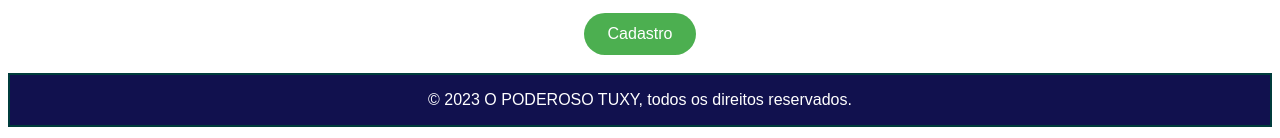
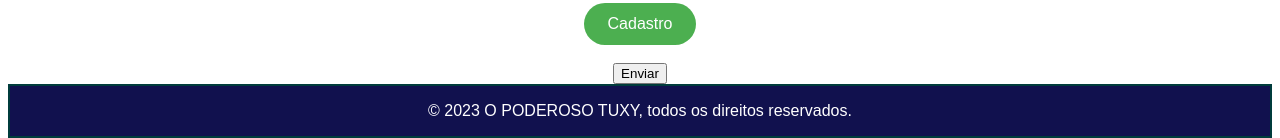
Before and after one commit to MeirelesGabriels/menuprincipal, a plain HTML site: page index.html in a window 1280 px wide. Shown: the part 708-846 px from the top of the page. Drawn offline with Linux system fonts and the light colour scheme; a web font is replaced by a local one.

Commit message:
Update index.html

```diff
--- a/index.html
+++ b/index.html
@@ -42,6 +42,7 @@
 
   <p class="text">um clique de sua nova visibilidade digital </p>
   <button class="b3"https://meirelesgabriels.github.io/Cadastro/">Cadastro</button><br>
+  <button onclick="validarNumero()" type="submit" >Enviar</button>
 
 
   <div class="nav nav-black">
```
